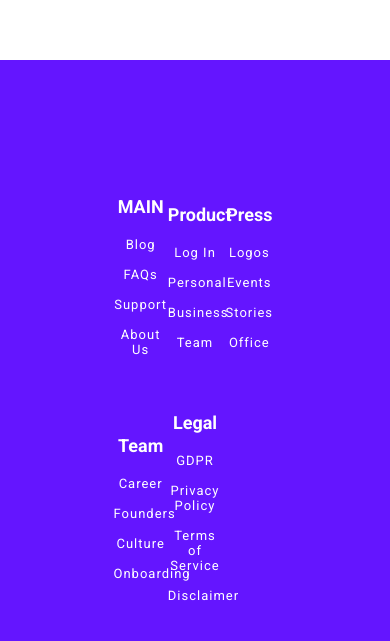
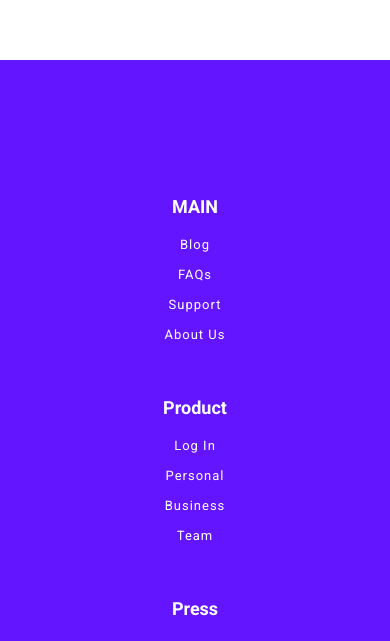
Before and after one commit to jhardaine/First-website-solo, a plain HTML site: page index.html in a window 390 px wide. Shown: the part 11359-12000 px from the top of the page. Drawn offline with Linux system fonts and the light colour scheme.

Commit message:
mobile responsiveness

```diff
--- a/styles.css
+++ b/styles.css
@@ -1296,6 +1296,6 @@ h1, h2, h3, h4, p, div {
 
 
   .footer-row {
-    width: calc(100%/2);
+    flex-direction: column;
   }
 }
```
